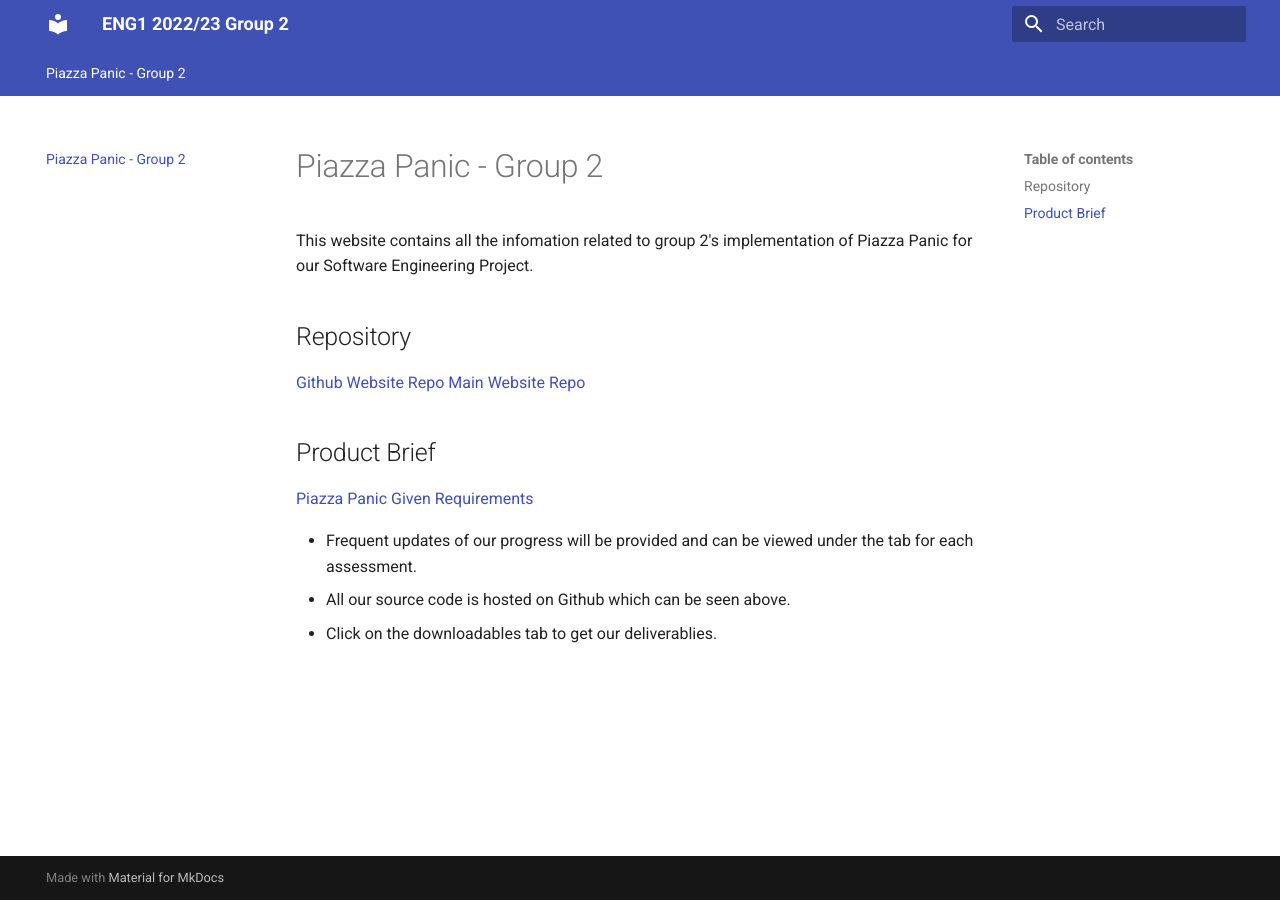
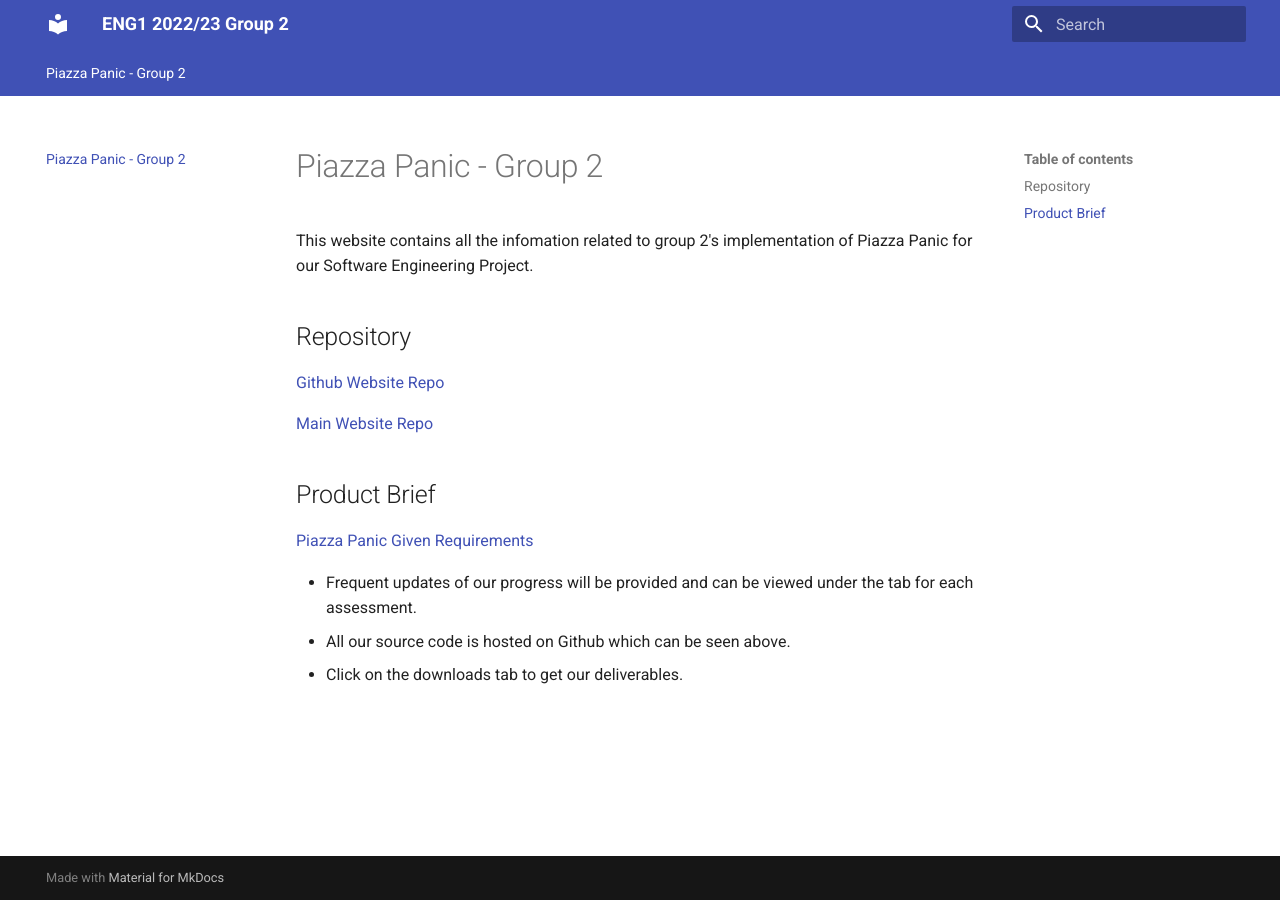
Before and after one commit to ENG1-Group-2/ENG1-Group-2.github.io---archive, an MkDocs documentation site: the page built from docs/index.md, in a window 1280 px wide. Built offline with MkDocs 1.6.1 and Material for MkDocs 9.7.7, drawn with Linux system fonts in a browser that asks for light colours; part of the change alters nothing that is shown.

```diff
--- a/docs/index.md
+++ b/docs/index.md
@@ -1,3 +1,18 @@
+nav:
+    - Home:
+        - index.md
+    - Downloads:
+        - downloads.md
+    - Assessment One
+        - one/assessment_one.md
+        - Initial Planning: one/initial_planning.md
+        - Weekly Updates: one/weekly_updates.md
+    - Assessment Two
+        - assessment_two.md
+        - Initial Planning: two/initial_planning.md
+        - Weekly Updates: two/weekly_updates.md
+
+
 # Piazza Panic - Group 2
 
 This website contains all the infomation related to group 2's implementation
@@ -6,6 +21,7 @@ of Piazza Panic for our Software Engineering Project.
 ## Repository
 
 [Github Website Repo](https://github.com/ENG1-Group-2/ENG1-Group-2.github.io/tree/gh-pages)
+
 [Main Website Repo](https://github.com/ENG1-Group-2/ENG1-Assessment-One)
 
 ## Product Brief
@@ -14,4 +30,4 @@ of Piazza Panic for our Software Engineering Project.
 
 * Frequent updates of our progress will be provided and can be viewed under the tab for each assessment.
 * All our source code is hosted on Github which can be seen above.
-* Click on the downloadables tab to get our deliverablies.
+* Click on the downloads tab to get our deliverables.
--- a/mkdocs.yml
+++ b/mkdocs.yml
@@ -2,8 +2,5 @@ theme:
   name: material
   features:
     - navigation.tabs
-  nav:
-    - Downloads:
-        downloads.md
 site_name:
   ENG1 2022/23 Group 2
```
